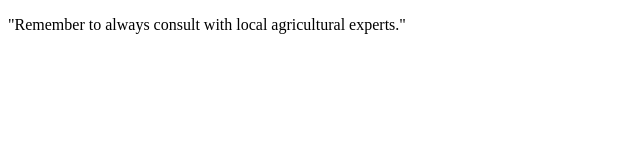
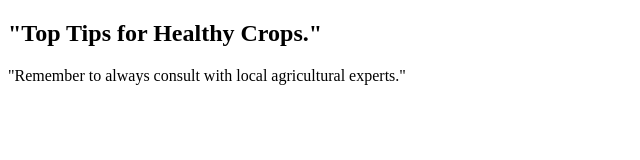
Before and after one commit to GabrielaNikolova/agronomy-advisory, a plain HTML site: page index.html in a window 1280 px wide. Shown: the whole page, without its empty margins (0-640 px from the left). Drawn offline with Linux system fonts and the light colour scheme.

Commit message:
feat(index.html): add top tips for healthy crops

```diff
--- a/index.html
+++ b/index.html
@@ -4,8 +4,7 @@
     <title>Lecture 1 - Exercise</title>
   </head>
   <body>
-    <section>
-      <p>"Remember to always consult with local agricultural experts."</p>
-    </section>
+    <h2>"Top Tips for Healthy Crops."</h2>
+    <p>"Remember to always consult with local agricultural experts."</p>
   </body>
 </html>
```
